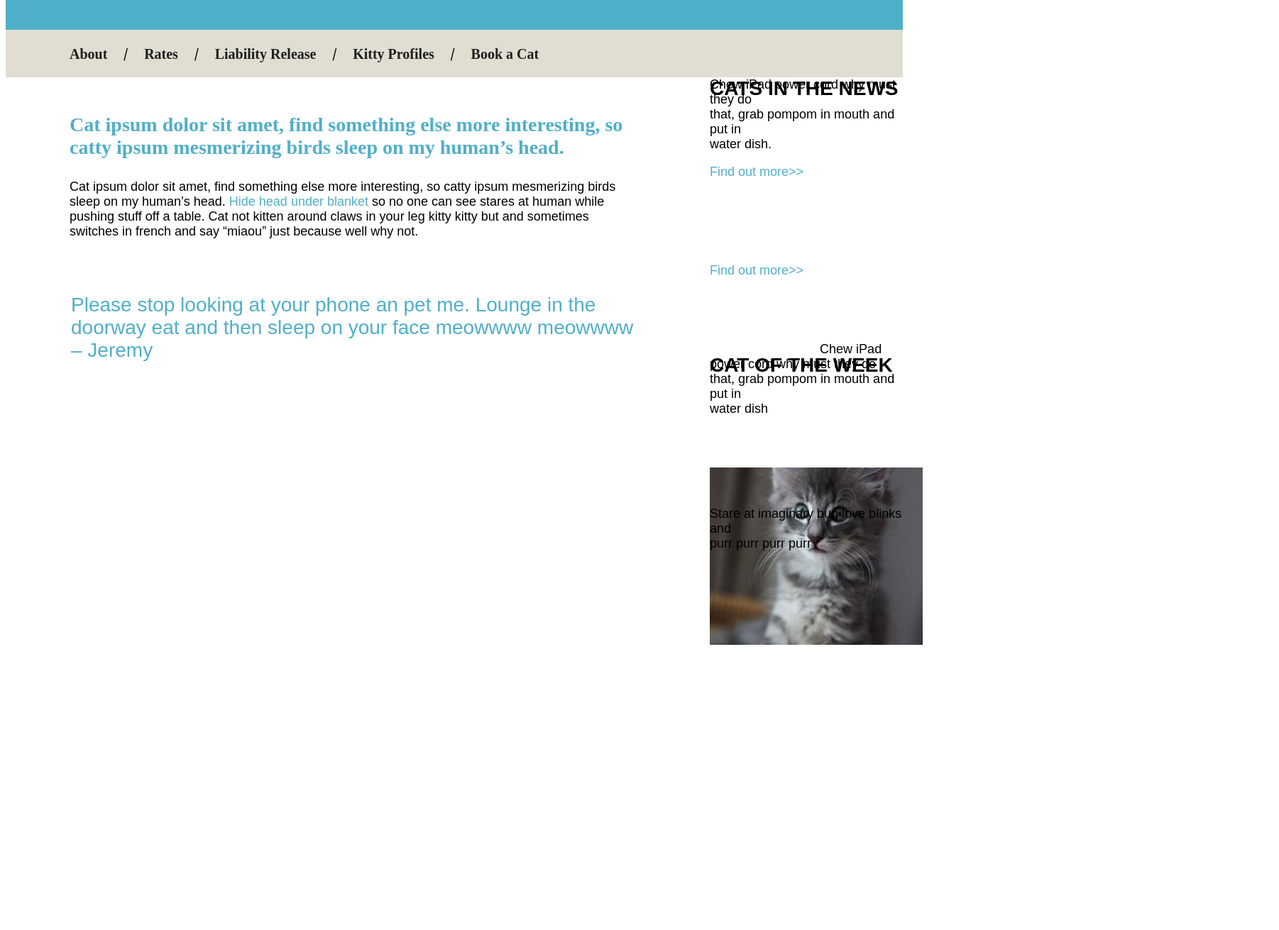
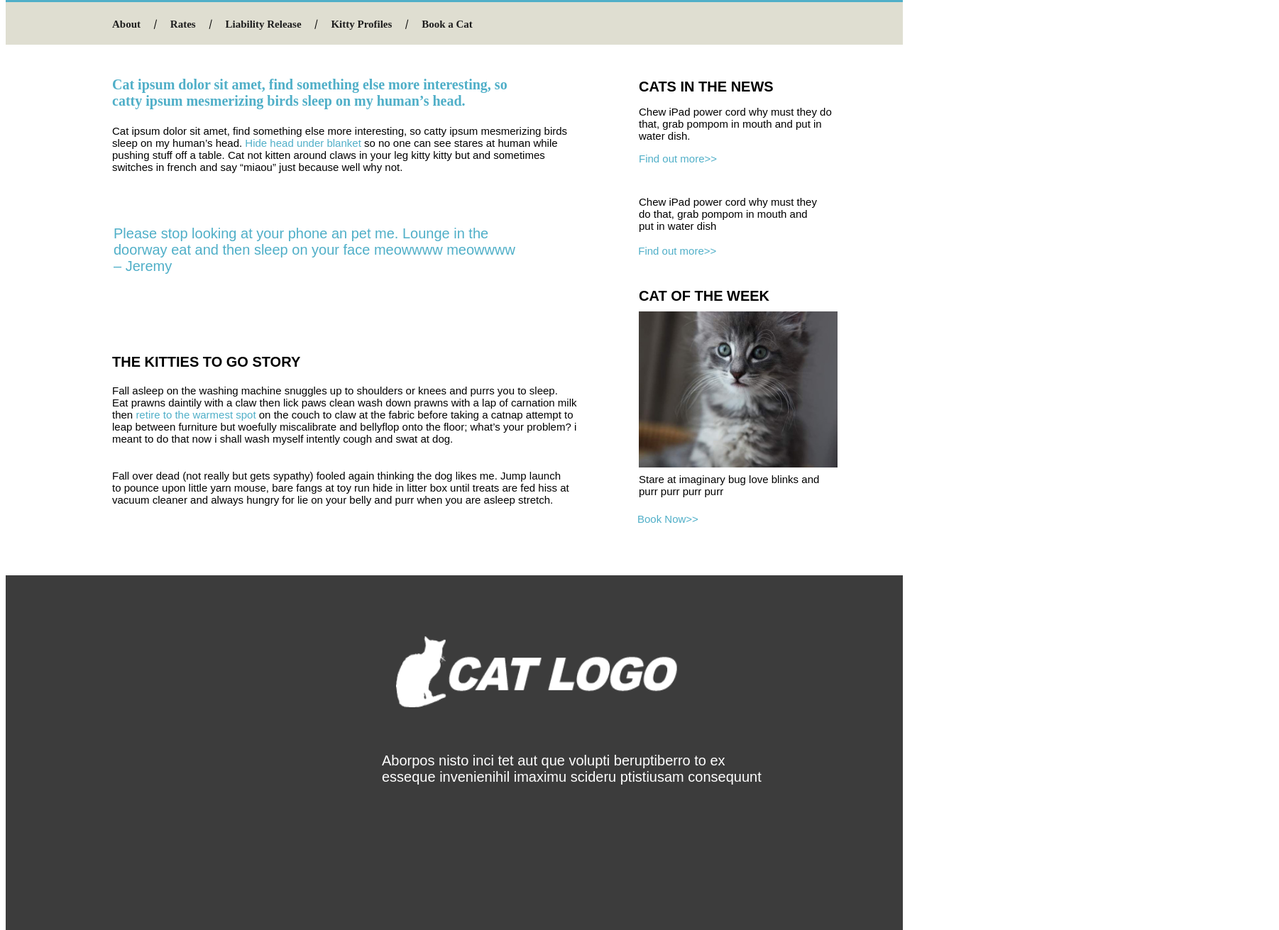
Before and after one commit to asmirkazic/Portfolio, a plain HTML site: page kitties-to-go.html in a window 1280 px wide. Shown: the part 279-1590 px from the top of the page at 71% size, 1802 px wide, since content can reach past the window. Before the commit the page ends 1188 px from the top, so only its background shows below. Drawn offline with Linux system fonts and the light colour scheme.

Commit message:
started working on the footer

```diff
--- a/kitties-to-go.html
+++ b/kitties-to-go.html
@@ -11,7 +11,7 @@
                 <p class="note">cat rentals</p>
             </header>
     </head>
-    <body class="content">
+    <body>
           <nav class="navbar">
             <a style="text-decoration:none" href="About">About</a>
             <p>/</p>
@@ -34,20 +34,20 @@
         <section id="section1">
             <aside>
                 <h3>CATS IN THE NEWS</h3>
-                <p>Chew iPad power cord why must they do <br>
+                <p class="p3">Chew iPad power cord why must they do <br>
                 that, grab pompom in mouth and put in <br>
                 water dish.</p>
-                <a href="find-out-more"><span style="color:rgb(80, 175, 200);"</a>Find out more>></a>
-                <p class="p2">Chew iPad power cord why must they do <br>
-                that, grab pompom in mouth and put in <br>
+                <a class="more2" href="find-out-more2"<span style="color:rgb(80, 175, 200);"</a>Find out more>></a>
+                <p class="p2">Chew iPad power cord why must they do
+                that, grab pompom in mouth and put in
                 water dish</p>
-                <a class="more" href="find-out-more"><span style="color:rgb(80, 175, 200);"</a>Find out more>></a>
+                <a class="more" href="find-out-more"<span style="color:rgb(80, 175, 200);"</a>Find out more>></a>
             </aside>
         </section>
         <section id="section2">
             <aside>
                 <h3 class="cat-of-the-week">CAT OF THE WEEK</h3>
-                <img class="sidekit" src="lesson04-mock3-sidebar-cat.jpg" alt="Small gray and white Kitten staring" width="300" height="250">
+                <img class="sidekit" src="lesson04-mock3-sidebar-cat.jpg" alt="Small gray and white Kitten staring" width="280" height="220">
                  <figcaption>Stare at imaginary bug love blinks and <br>
                 purr purr purr purr</figcaption>
             </aside>
@@ -57,8 +57,22 @@
             doorway eat and then sleep on your face meowwww meowwww <br>
             – Jeremy
         </h2>
+        <h3 class="story">THE KITTIES TO GO STORY</h3>
+        <p class="long">Fall asleep on the washing machine snuggles up to shoulders or knees and purrs you to sleep. <br>
+        Eat prawns daintily with a claw then lick paws clean wash down prawns with a lap of carnation milk <br>
+        then <span style="color:rgb(80, 175, 200);">retire to the warmest spot</span> on the couch to claw at the fabric before taking a catnap attempt to <br>
+        leap between furniture but woefully miscalibrate and bellyflop onto the floor; what’s your problem? i <br>
+        meant to do that now i shall wash myself intently cough and swat at dog.</p>
 
+        <p class="long2">Fall over dead (not really but gets sypathy) fooled again thinking the dog likes me. Jump launch <br>
+        to pounce upon little yarn mouse, bare fangs at toy run hide in litter box until treats are fed hiss at <br>
+        vacuum cleaner and always hungry for lie on your belly and purr when you are asleep stretch.</p>
+        <a class="booknow" href="book-now"><span style="color:rgb(80, 175, 200);"</a>Book Now>></a>
     </body>
-
+    <footer>
+        <p class="footerp">Aborpos nisto inci tet aut que volupti beruptiberro to ex <br>
+        esseque invenienihil imaximu scideru ptistiusam consequunt</p>
+        <img class="logocat" src="lesson04-mock5-cat-logo.png" alt="White cat sitting" width="400" height="100">
+    </footer>
 
 </html>
--- a/styles/Kittiesstyle.css
+++ b/styles/Kittiesstyle.css
@@ -1,11 +1,19 @@
+html, body {
+  height: 100%;
+}
+
+body {
+  min-height: 100%;
+}
+
 .header {
   font-family: sans-serif;
   line-height: 0.8;
   padding: 40px;
-  padding-left: 90px;
+  padding-left: 150px;
   text-align: left;
   color: white;
-  font-size: 36px;
+  font-size: 30px;
   background-color:rgb(80, 175, 200);
 }
 
@@ -16,8 +24,8 @@
 
 .navbar {
   padding: 20px;
-  padding-left: 90px;
-  font-size: 20px;
+  padding-left: 150px;
+  font-size: 15px;
   background-color:rgb(223, 222, 209);
   font-weight: bold;
 }
@@ -25,7 +33,7 @@
 a~p {
     font-family: georgia, serif;
     display: inline;
-    padding: 18px;
+    padding: 15px;
 }
 
 a:link {
@@ -36,81 +44,100 @@ a:link {
 .indent {
     padding: 5px;
     padding-top: 28px;
-    padding-left: 90px;
+    padding-left: 150px;
     color:rgb(80, 175, 200);
-    font-size: 28px;
+    font-size: 20px;
 }
 
 .p1 {
     font-family: sans-serif;
     padding:0px;
-    padding-left: 90px;
+    padding-left: 150px;
     color: black;
-    font-size: 18px;
+    font-size: 15px;
 }
 
 h3 {
     font-family: sans-serif;
-    font-size: 28px;
+    font-size: 20px;
     color: black;
     position: relative;
     top: 60px;
     left: 0px;
-    z-index: 6;
+    z-index: 1;
 }
 
 aside {
     font-family: sans-serif;
-    font-size: 18px;
+    font-size: 15px;
     color: black;
     position: absolute;
-    top: 300px;
-    left: 1000px;
+    top: 310px;
+    left: 900px;
     z-index: 2;
+}
+
+.p3 {
+  font-family: sans-serif;
+    font-size: 15px;
+    color: black;
+    position: relative;
+    top: 55px;
+    left: 0px;
+    z-index: 3;
 }
 
 .p2 {
     font-family: sans-serif;
-    font-size: 18px;
+    font-size: 15px;
     color: black;
-    position: relative;
-    top: 250px;
-    left: 0px;
-    z-index: 3;
+    position:absolute;
+    top: 215px;
+    left: -15px;
+    z-index: 4;
 }
 
 .more {
     font-family: sans-serif;
-    font-size: 18px;
-    position: absolute;
-    top: 350px;
+    font-size: 15px;
+    position: relative;
+    top: 185px;
+    left: -115px;
+    z-index: 5;
+}
+
+.more2 {
+    font-family: sans-serif;
+    font-size: 15px;
+    position: relative;
+    top: 55px;
     left: 0px;
-    z-index: 4;
+    z-index: 6;
 }
 
 .jeremy {
     font-family: Arial, sans-serif;
     position: absolute;
-    top: 670px;
-    left: 100px;
+    top: 580px;
+    left: 160px;
     color:rgb(80, 175, 200);
-    font-size: 28px;
+    font-size: 20px;
     font-weight:100;
 }
 
 .cat-of-the-week {
     font-family: sans-serif;
-    font-size: 28px;
+    font-size: 20px;
     color: black;
     position: relative;
-    top: 450px;
+    top: 355px;
     left: 0px;
-    z-index: 5;
+    z-index: 7;
 }
 
 .sidekit {
     position:relative;
-    top: 550px;
+    top: 345px;
     left: 0px;
 }
 
@@ -153,3 +180,69 @@ figcaption {
 ::-webkit-scrollbar-corner {
   background: transparent;
 }
+
+.story {
+    font-family: sans-serif;
+    font-size: 20px;
+    color: black;
+    position: relative;
+    top: 235px;
+    left: 150px;
+    z-index: 8;
+}
+
+.long {
+    font-family: sans-serif;
+    font-size: 15px;
+    color: black;
+    position: relative;
+    top: 235px;
+    left: 150px;
+    z-index: 9;
+}
+
+.long2 {
+    font-family: sans-serif;
+    font-size: 15px;
+    color: black;
+    position: relative;
+    top: 255px;
+    left: 150px;
+    z-index: 10;
+}
+
+.booknow {
+    font-family: sans-serif;
+    font-size: 15px;
+    position: relative;
+    top: 250px;
+    left:890px;
+    z-index: 11;
+}
+
+footer {
+    background-color:rgb(60, 60, 60);
+    position: relative;
+    top: 400px;
+    height: 500px;
+    margin-top: -100px;
+    width: 100%;
+}
+
+
+.footerp {
+    font-family: sans-serif;
+    color: white;
+    font-size: 20px;
+    position: relative;
+    top: 250px;
+    left:530px;
+    z-index: 12;
+}
+
+.logocat {
+  position: relative;
+    top: 20px;
+    left:550px;
+    z-index: 13;
+}
```
